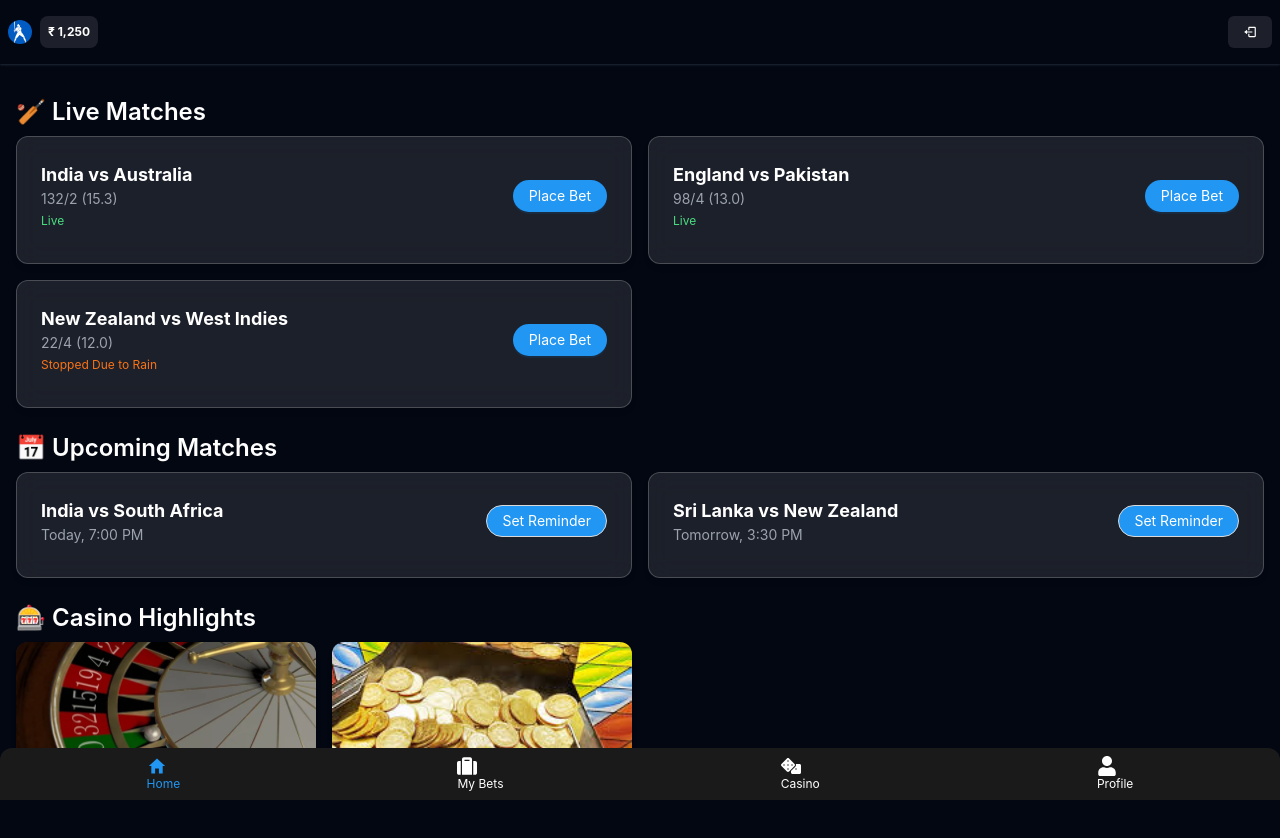
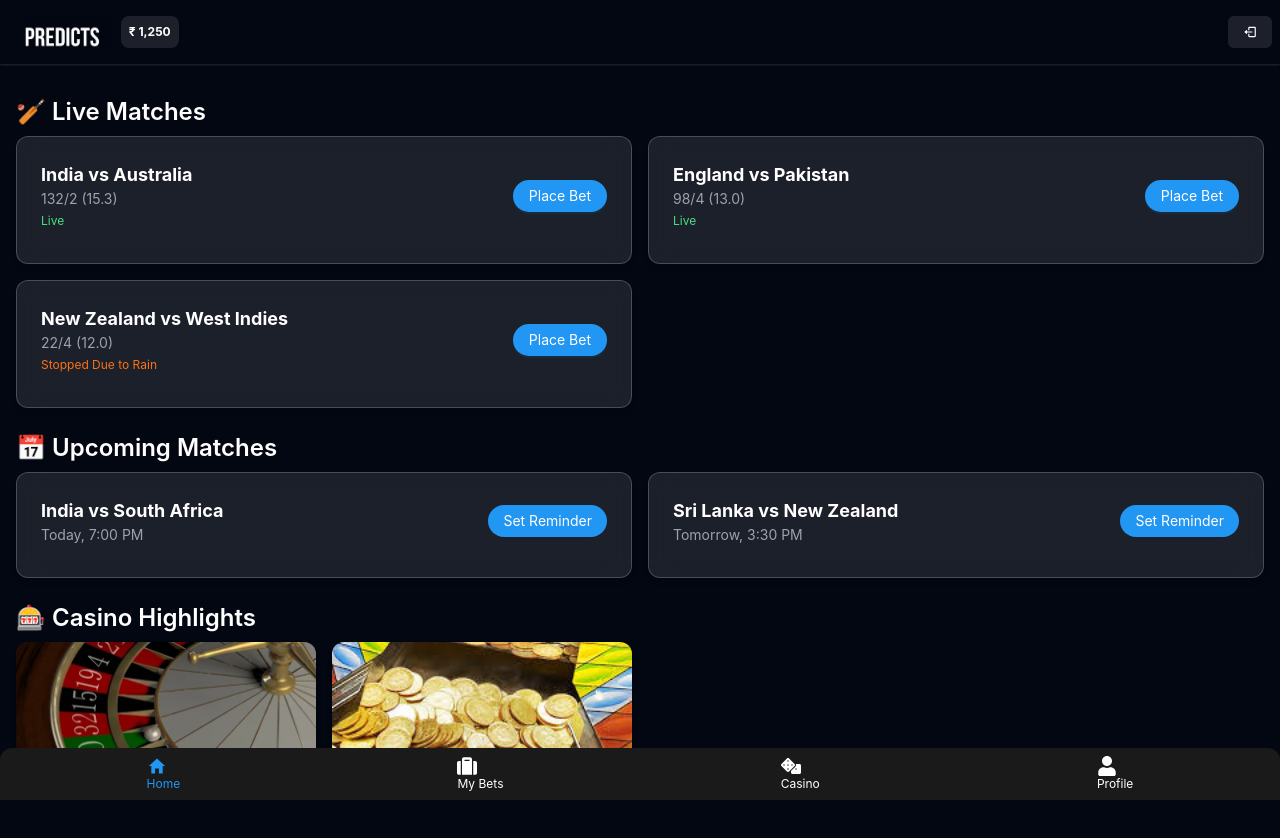
Before and after one commit to piyush2053/qpin, a React (Create React App) app: page /login in a window 1280 px wide. Both pictures are taken after a click on the button "Sign-In". Shown: the top 838 px of the page. Built offline with nearby package versions, Linux system fonts and the light colour scheme.

Commit message:
gif uploaded

```diff
--- a/public/index.html
+++ b/public/index.html
@@ -24,7 +24,7 @@
       work correctly both with client-side routing and a non-root public URL.
       Learn how to configure a non-root public URL by running `npm run build`.
     -->
-    <title>qPin</title>
+    <title>PredictsPlus</title>
   </head>
   <body>
     <noscript>You need to enable JavaScript to run this app.</noscript>
--- a/src/components/Navbar.tsx
+++ b/src/components/Navbar.tsx
@@ -1,7 +1,7 @@
 import { Button, Layout } from "antd";
 import { useAuth } from "../contexts/AuthContext.tsx";
 import { useNavigate } from "react-router-dom";
-import logo from '../assets/logo/logo.png'
+import logo from '../assets/gifs/predictplus.gif'
 import { BiLogOut } from "react-icons/bi";
 
 const Navbar = () => {
@@ -9,9 +9,9 @@ const Navbar = () => {
   const navigate = useNavigate();
 
   return (
-    <Layout.Header className="flex justify-between items-center bg-bg1 text-white px-2 shadow-gray-800 shadow-sm animate-fade">
+    <Layout.Header className="flex  justify-between items-center bg-bg1 text-white px-2 shadow-gray-800 shadow-sm animate-fade">
       <div className="flex flex-grow text-xl font-bold cursor-pointer gap-2" onClick={() => navigate("/")}>
-        <img alt='logo' src={logo} className="h-6 rounded-full my-auto"/>
+        <img alt='logo' src={logo} className="h-8 ml-4 my-auto"/>
         <p className="bg-bg2 border-none text-white text-xs my-auto p-2 rounded-lg" onClick={() => { logout(); navigate("/login"); }}>
           ₹ 1,250
         </p>
--- a/src/pages/Home.tsx
+++ b/src/pages/Home.tsx
@@ -75,7 +75,7 @@ const Home = () => {
                   <div className="font-bold text-lg">{match.teamA} vs {match.teamB}</div>
                   <div className="text-sm text-gray-400">{match.time}</div>
                 </div>
-                <Button type="default" className="rounded-full bg-pBlue text-white">
+                <Button type="default" className="rounded-full bg-pBlue border-none text-white">
                   Set Reminder
                 </Button>
               </div>
--- a/src/pages/Login.tsx
+++ b/src/pages/Login.tsx
@@ -1,7 +1,7 @@
 import { Button, Input } from "antd";
 import { MailOutlined, LockOutlined, ArrowRightOutlined } from "@ant-design/icons";
 import { useNavigate } from "react-router-dom";
-import logo from '../assets/logo/logo.png';
+import logo from '../assets/gifs/predictplus.gif';
 import { useAuth } from "../contexts/AuthContext.tsx";
 import Loader from "../components/Loader.tsx";
 import { useState } from "react";
@@ -28,9 +28,7 @@ const Login = () => {
         </div>
       )}
 
-      <img src={logo} alt="logo" className="h-10 mb-2 rounded-full" />
-      <h1 className="text-3xl font-bold mb-3">{CNAME}</h1>
-
+      <img src={logo} alt="logo" className="h-10 mb-5" />
       <div className="w-full max-w-xs">
         <Input
           size="large"
```
Also changed, not shown: src/assets/gifs/predictplus.gif (added).
